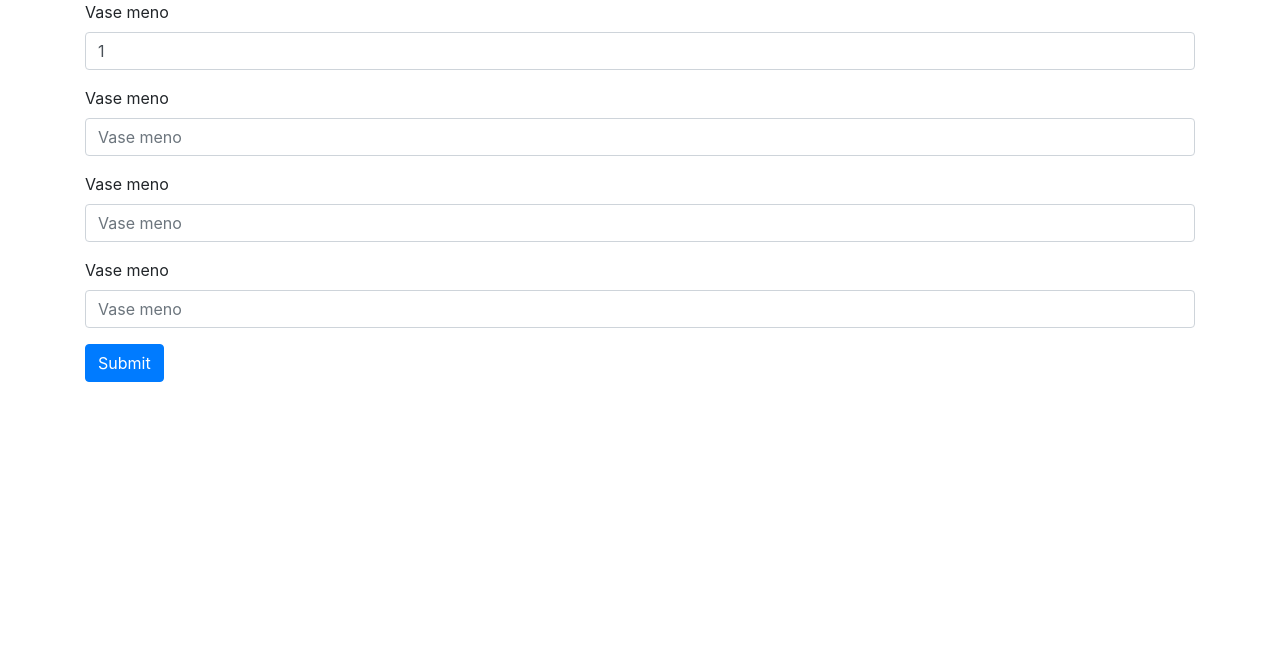
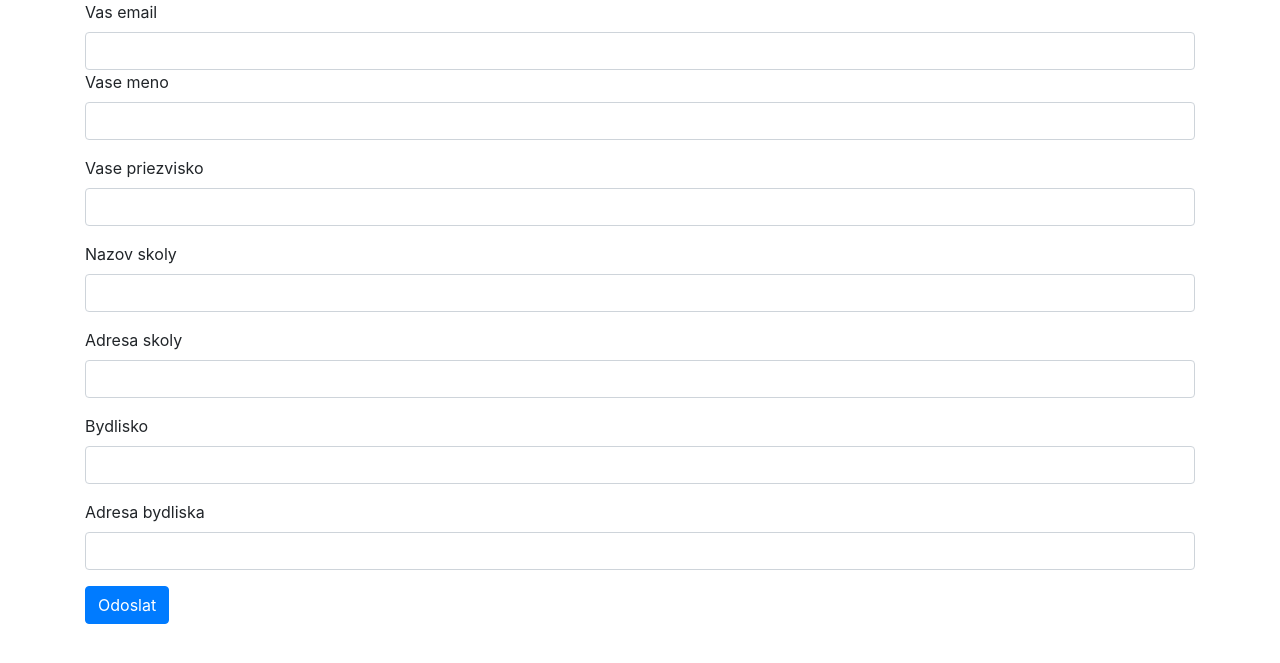
Before and after one commit to Natthap/WEBTE2-FINAL, a PHP site: page /php/subpages/Profile.php in a window 1280 px wide. Shown: the part 56-719 px from the top of the page. Run offline with PHP 8.4, Linux system fonts and the light colour scheme; the visitor is signed in with stand-in values (Sample User, id 1); tables that the repository leaves empty or names only in its code hold one stand-in row (values such as "Sample post"); some libraries are stand-ins or nearby versions.

Commit message:
foxujume vonku

```diff
--- a/php/services/ServiceGeoCoding.php
+++ b/php/services/ServiceGeoCoding.php
@@ -7,6 +7,7 @@
  */
 
 class ServiceGeoCoding {
+
     // function to geocode address, it will return false if unable to geocode address
     function getGeoJson($address){
 
--- a/php/services/ServiceUser.php
+++ b/php/services/ServiceUser.php
@@ -46,8 +46,6 @@ class ServiceUser
      */
     function updateUserData($db, $userData, $id, $geoClass)
     {
-
-        include "ServiceGeoCoding.php";
 
         $sql = "UPDATE members SET email='" . $userData["email"] . "' WHERE id='" . $id . "'";
 
@@ -131,12 +129,6 @@ class ServiceUser
 
         $stmt->execute();
 
-        $sql = "SELECT id FROM members WHERE email='" . $userData["email"] . "'";
-
-        $stmt = $db->prepare($sql);
-
-        $stmt->execute();
-
         $id = $db->lastInsertId('id');
 
         $sql = "INSERT INTO memberData (FK_Members, meno, priezvisko, skola, bydlisko, skola_adresa, bydlisko_adresa, skola_GPS, bydlisko_GPS)
--- a/php/subpages/Profile.php
+++ b/php/subpages/Profile.php
@@ -2,7 +2,12 @@
 
 //include the user class, pass in the database connection
 include('classes/user.php');
+include('../services/ServiceUser.php');
+include('../services/ServiceGeoCoding.php');
+
 $user = new User($db);
+$userService = new ServiceUser();
+$geoClass = new ServiceGeoCoding();
 
 ob_start();
 session_start();
@@ -21,28 +26,65 @@ $profile = 'active';
 require('layout/header.php');
 require("layout/Menu.php");
 
+$id = $_SESSION['memberID'];
+
+if(isset($_POST['submit'])){
+    $email = $_POST['email'];
+    $meno = $_POST['meno'];
+    $priezvisko = $_POST['priezvisko'];
+    $skola = $_POST['skola'];
+    $skola_adresa = $_POST['skola_adresa'];
+    $bydlisko = $_POST['bydlisko'];
+    $bydlisko_adresa = $_POST['bydlisko_adresa'];
+
+    $userData = array("meno"=>$meno,"priezvisko"=>$priezvisko,"skola"=>$skola,"skola_adresa"=>$skola_adresa,"bydlisko"=>$bydlisko,
+        "bydlisko_adresa"=>$bydlisko_adresa,"email"=>$email);
+
+    $userService->updateUserData($db, $userData, $id, $geoClass);
+}
+
+$row = $userService->getUserData($db, $id);
 ?>
 
 <div class="container">
     <div class="emailForm">
         <form class="" role="form" method="post" action="#">
-            <div class="form-group">
-                <label for="nameInput">Vase meno</label>
-                <input type="text" name="name" class="form-control" id="nameInput" value="<?php echo $_SESSION['memberID']; ?>">
+            <?php
+            echo "<div class=\"form - group\">
+                <label for=\"email\">Vas email</label>
+                <input type=\"email\" name=\"email\" class=\"form-control\" id=\"email\" value=\"".$row['email']."\">
             </div>
-            <div class="form-group">
-                <label for="nameInput">Vase meno</label>
-                <input type="text" name="name" class="form-control" id="nameInput" placeholder="Vase meno">
+            <div class=\"form-group\">
+                <label for=\"meno\">Vase meno</label>
+                <input type=\"text\" name=\"meno\" class=\"form-control\" id=\"meno\" value=\"".$row['meno']."\">
             </div>
-            <div class="form-group">
-                <label for="nameInput">Vase meno</label>
-                <input type="text" name="name" class="form-control" id="nameInput" placeholder="Vase meno">
+            <div class=\"form-group\">
+                <label for=\"priezvisko\">Vase priezvisko</label>
+                <input type=\"text\" name=\"priezvisko\" class=\"form-control\" id=\"priezvisko\"
+                       value=\"".$row['priezvisko']."\">
             </div>
-            <div class="form-group">
-                <label for="nameInput">Vase meno</label>
-                <input type="text" name="name" class="form-control" id="nameInput" placeholder="Vase meno">
+            <div class=\"form-group\">
+                <label for=\"skola\">Nazov skoly</label>
+                <input type=\"text\" name=\"skola\" class=\"form-control\" id=\"skola\"
+                       value=\"".$row['skola']."\">
             </div>
-            <button type="submit" name="submit" class="btn btn-primary">Submit</button>
+            <div class=\"form-group\">
+                <label for=\"skola_adresa\">Adresa skoly</label>
+                <input type=\"text\" name=\"skola_adresa\" class=\"form-control\" id=\"skola_adresa\"
+                       value=\"".$row['skola_adresa']."\">
+            </div>
+            <div class=\"form-group\">
+                <label for=\"bydlisko\">Bydlisko</label>
+                <input type=\"text\" name=\"bydlisko\" class=\"form-control\" id=\"bydlisko\"
+                       value=\"".$row['bydlisko']."\">
+            </div>
+            <div class=\"form-group\">
+                <label for=\"bydlisko_adresa\">Adresa bydliska</label>
+                <input type=\"text\" name=\"bydlisko_adresa\" class=\"form-control\" id=\"bydlisko_adresa\"
+                       value=\"".$row['bydlisko_adresa']."\">
+            </div>
+            <button type=\"submit\" name=\"submit\" class=\"btn btn-primary\">Odoslat</button>";
+            ?>
         </form>
     </div>
 <div>
--- a/php/subpages/Register.php
+++ b/php/subpages/Register.php
@@ -65,7 +65,7 @@ if(isset($_POST['submit'])){
         $address = $_POST['address'];
 
         $userData = array("meno"=>$firstName,"priezvisko"=>$lastName,"skola"=>$school,"skola_adresa"=>$schoolAddress,"bydlisko"=>$city,
-            "bydlisko_adresa"=>$address,"password"=>$hashed_password,"email"=>$email,"active"=>$activasion,"resetToken"=>"","resetComplete"=>"No",);
+            "bydlisko_adresa"=>$address,"password"=>$hashed_password,"email"=>$email,"active"=>$activasion,"resetToken"=>"","resetComplete"=>"No");
 
         $body = "<p>Ďakujem Vám za registráciu</p>
 			<p>Na aktiváciu vášho konta použite nasledujúci odkaz: <a href='".DIR."activate.php?x=$id&y=$activasion'>".DIR."activate.php?x=$id&y=$activasion</a></p>
```
